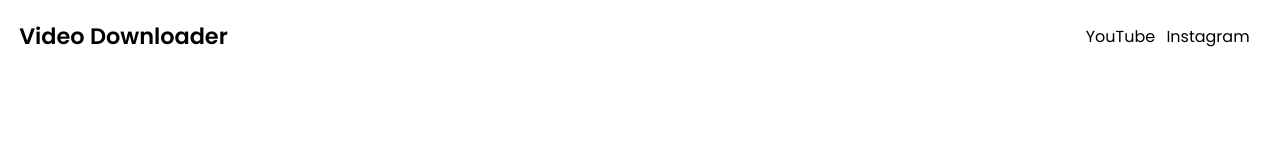
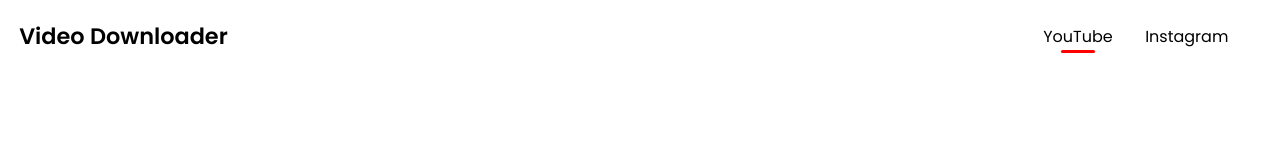
Before and after one commit to Lehxugo/Video-downloader, a React (Create React App) app in the folder frontend/: page /youtube in a window 1280 px wide. Shown: the top 151 px of the page. Built offline with nearby package versions, Linux system fonts and the light colour scheme.

Commit message:
animations on hover and indication of current downloader in nav

```diff
--- a/frontend/src/App.css
+++ b/frontend/src/App.css
@@ -73,10 +73,32 @@ a, a:visited {
 }
 
 .nav-links {
-  width: 15%;
+  width: 250px;
   display: flex;
   align-items: center;
   justify-content: space-evenly;
+}
+
+.youtube-nav-link {
+  transition: all ease-in-out 150ms;
+  position: relative;
+}
+
+.youtube-nav-link:hover {
+  color: var(--youtube-red-color);
+}
+
+.youtube-nav-link-active::after {
+  content: '';
+  display: block;
+  text-align: center;
+  position: absolute;
+  height: 0.2rem;
+  width: 50%;
+  margin-left: 25%;
+  border-radius: var(--search-bar-element-radius);
+  background-color: var(--youtube-red-color);
+  bottom: -0.3em;
 }
 
 .youtube-downloader-content {
@@ -224,10 +246,12 @@ a, a:visited {
   width: 250px;
   height: 100px;
   border-radius: var(--search-bar-element-radius);
+  border: 2px solid transparent;
   box-shadow: var(--input-shadow);
   display: flex;
   align-items: center;
   justify-content: center;
+  transition: all ease-in-out 150ms;
 }
 
 .downloader-card > img {
@@ -235,8 +259,12 @@ a, a:visited {
   margin-right: 5px;
 }
 
+.downloader-card > p{
+  transition: all ease-in-out 150ms;
+}
+
 .downloader-card:hover {
-  border: 2px solid var(--blue-side-color);
+  border-color: var(--blue-side-color);
 }
 
 .downloader-card:hover > p{
--- a/frontend/src/components/NavigationBar.js
+++ b/frontend/src/components/NavigationBar.js
@@ -9,7 +9,7 @@ function NavigationBar () {
                     </Link>
 
                     <div className="nav-links">
-                        <NavLink to={"/youtube"}>YouTube</NavLink>
+                        <NavLink to={"/youtube"} className={({isActive}) => isActive ? 'youtube-nav-link youtube-nav-link-active' : 'youtube-nav-link'}>YouTube</NavLink>
                         <NavLink>Instagram</NavLink>
                     </div>
             </header>
```
